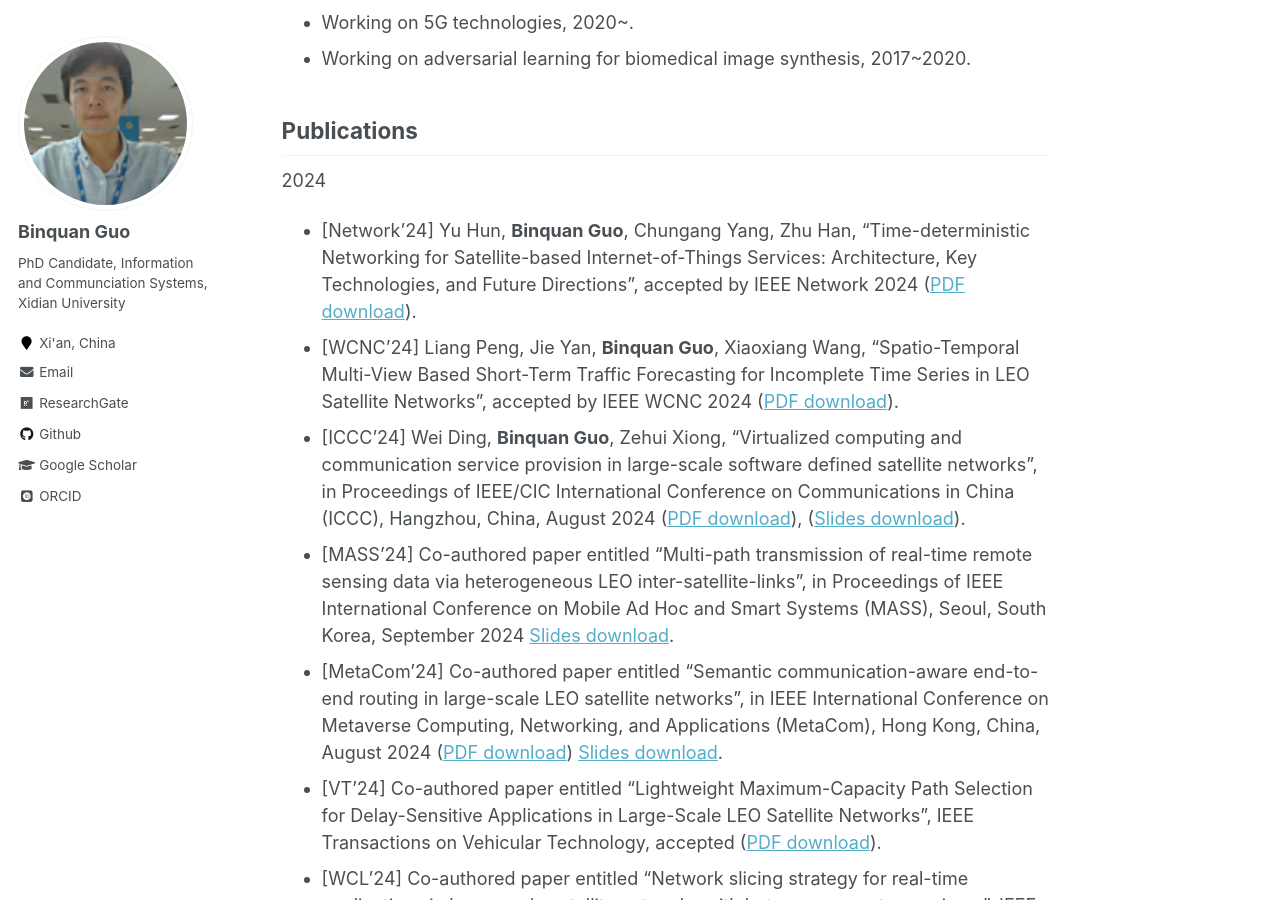
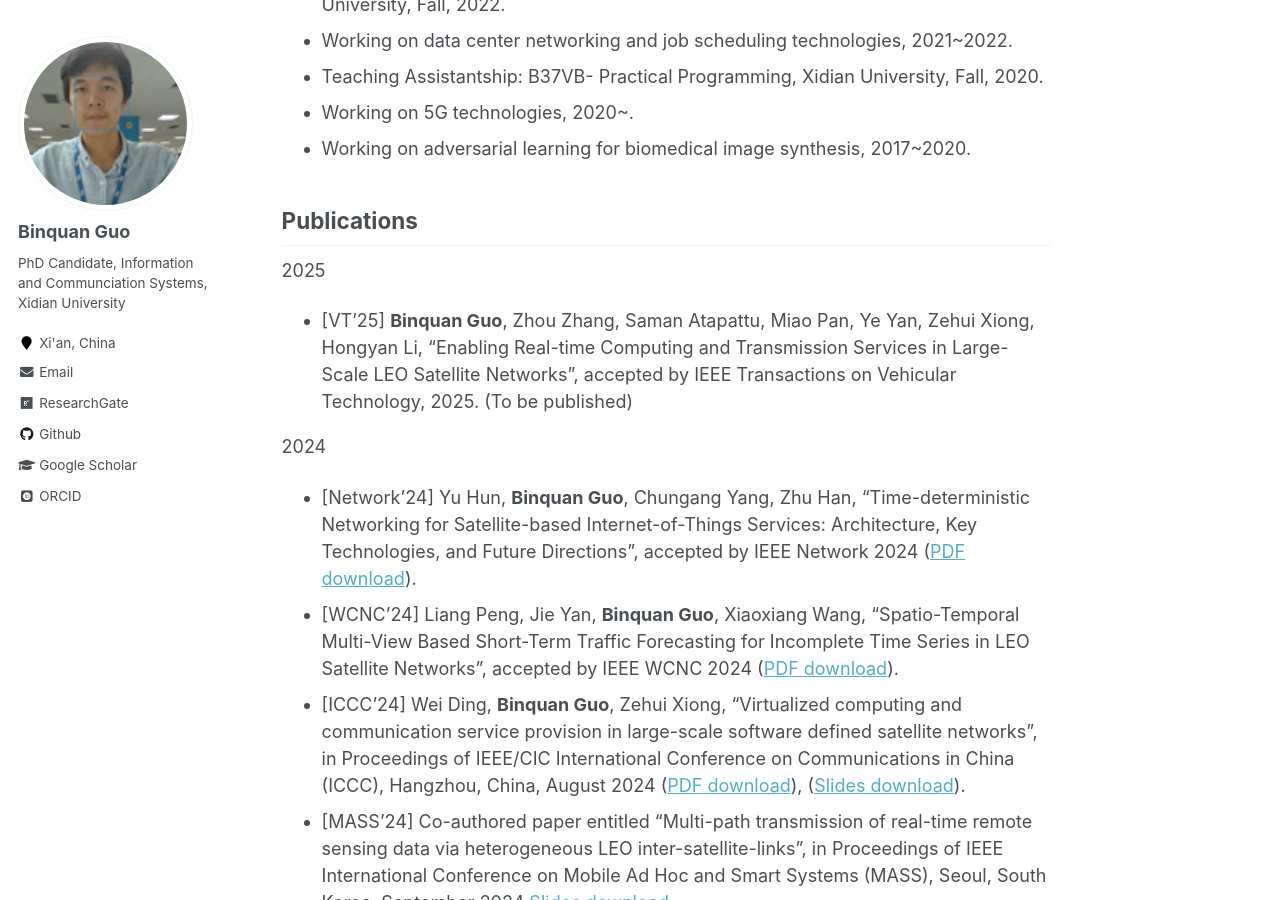
Before and after one commit to wilixx/wilixx.github.io, a Jekyll site: the page built from _pages/about.md, in a window 1280 px wide and 900 px high, scrolled down 2426 px. Built offline with Jekyll 4.4.1, drawn with Linux system fonts in a browser that asks for light colours; some web fonts are replaced; some of the changed text lies outside the part shown.

Commit message:
Update about.md

```diff
--- a/_pages/about.md
+++ b/_pages/about.md
@@ -16,6 +16,7 @@ Life is a hard but precious journey. **If you are interested to collaborate with
 
 News
 ======
+* [3/2025]  Paper entitled "Enabling Real-time Computing and Transmission Services in Large-Scale LEO Satellite Networks", accepted by IEEE Transactions on Vehicular Technology, 2025. (PDF available soon)
 * [9/2024] Presented one co-authored paper in IEEE MASS 2024, in Seoul, South Korea.
 * [8/2024] Co-authored paper entitled "Virtualized computing and communication service provision in large-scale software defined satellite networks", in Proceedings of IEEE/CIC International Conference on Communications in China (ICCC), Hangzhou, China, August 2024.  ([PDF download](https://ieeexplore.ieee.org/document/10681883)), ([Slides download](https://github.com/wilixx/wilixx.github.io/blob/master/files/guo_ICCC2024_ppt_0808.pdf)).
 * Awarded 2024 Tencent Scholarship of Xidian University.
@@ -56,6 +57,9 @@ Activities
 
 Publications
 ------
+2025
+* [VT'25] **Binquan Guo**, Zhou Zhang, Saman Atapattu, Miao Pan, Ye Yan, Zehui Xiong, Hongyan Li, "Enabling Real-time Computing and Transmission Services in Large-Scale LEO Satellite Networks", accepted by IEEE Transactions on Vehicular Technology, 2025. (To be published)
+
 2024
 * [Network'24] Yu Hun, **Binquan Guo**, Chungang Yang, Zhu Han, "Time-deterministic Networking for Satellite-based Internet-of-Things Services: Architecture, Key Technologies, and Future Directions", accepted by IEEE Network 2024 ([PDF download](https://ieeexplore.ieee.org/document/10477426)).
 * [WCNC'24] Liang Peng, Jie Yan, **Binquan Guo**, Xiaoxiang Wang, "Spatio-Temporal Multi-View Based Short-Term Traffic Forecasting for Incomplete Time Series in LEO Satellite Networks", accepted by IEEE WCNC 2024 ([PDF download](https://ieeexplore.ieee.org/document/10570573)).
```
Also changed, not shown: other parts of _pages/about.md (+2 -0 lines).
